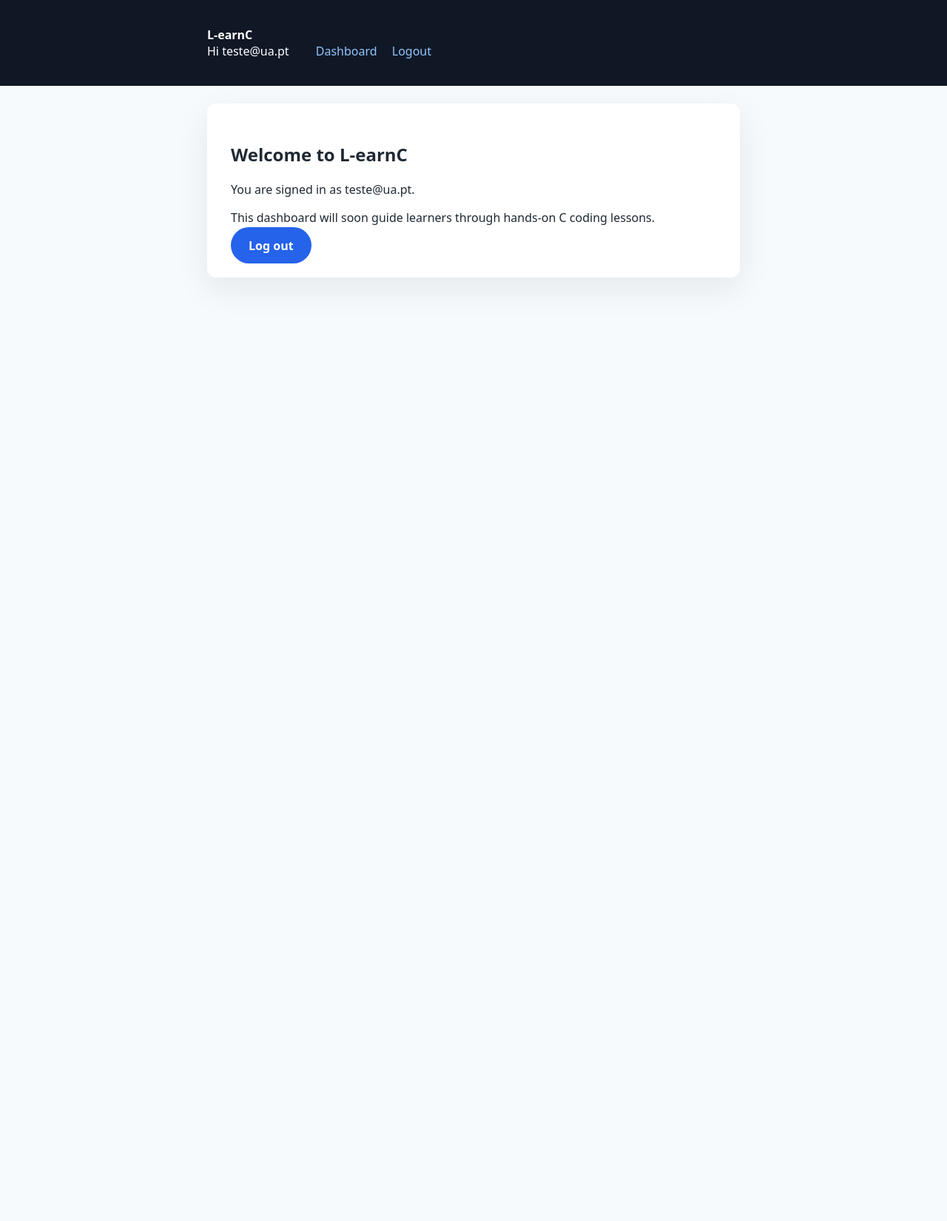
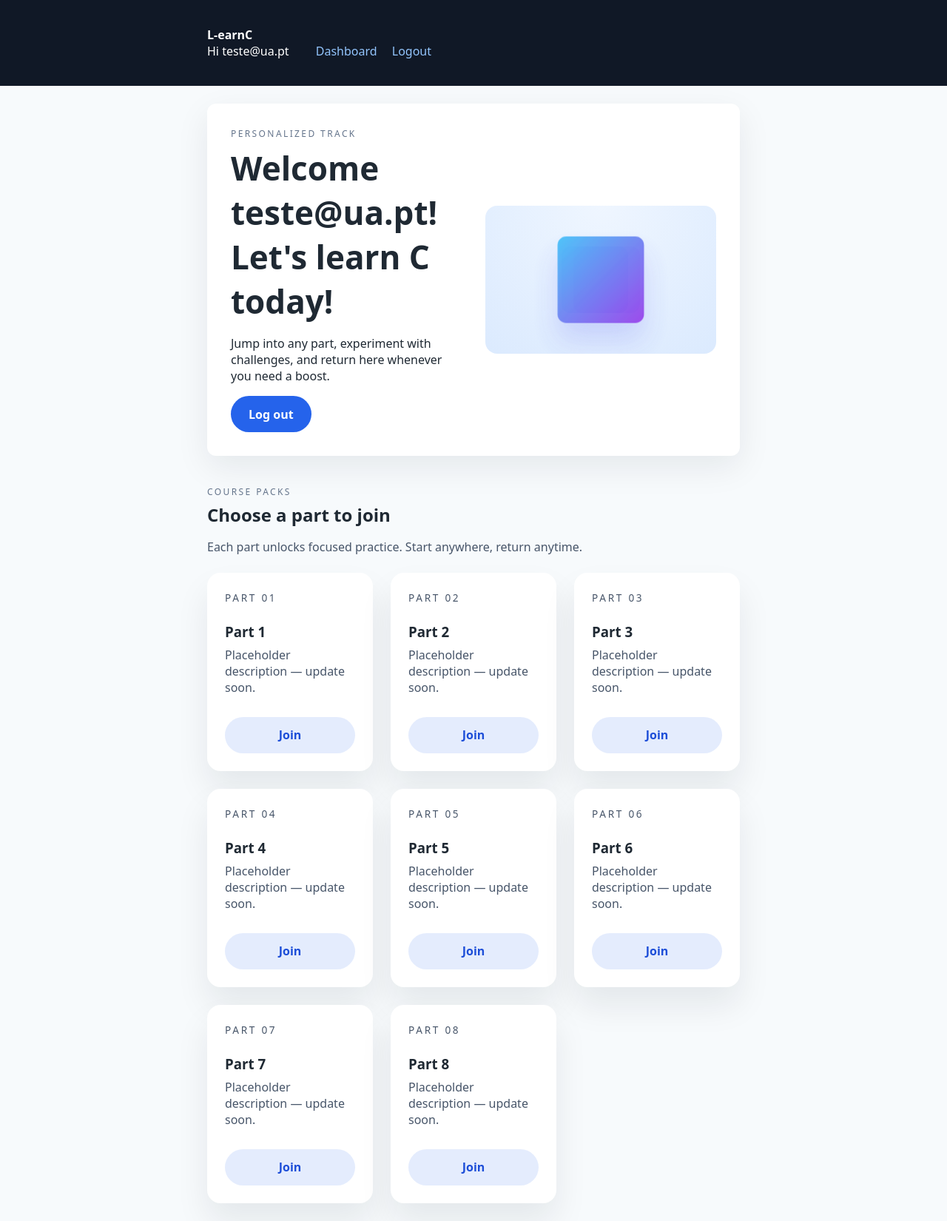
Before and after one commit to nicolasruchimura2/L-earnC, a Flask app: page /dashboard in a window 1280 px wide. Shown: the whole page at 74% size. Before the commit the page ends 381 px from the top, so only its background shows below. Run offline with Flask 3, Linux system fonts and the light colour scheme; a user stored in the database is signed in.

Commit message:
feat: modules implementation
Parts 1, 2 - 8 + animation

```diff
--- a/app/__init__.py
+++ b/app/__init__.py
@@ -8,7 +8,11 @@ login_manager.login_view = "auth.login"
 
 
 def create_app():
-    app = Flask(__name__)
+    app = Flask(
+        __name__,
+        template_folder="../templates",
+        static_folder="../static",
+    )
     app.config.from_mapping(
         SECRET_KEY="dev-insecure-change-me",
         SQLALCHEMY_DATABASE_URI="sqlite:///learnc.db",
--- a/app/routes.py
+++ b/app/routes.py
@@ -1,5 +1,6 @@
 from flask import (
     Blueprint,
+    abort,
     flash,
     redirect,
     render_template,
@@ -13,6 +14,15 @@ from .models import User
 
 auth_bp = Blueprint("auth", __name__)
 main_bp = Blueprint("main", __name__)
+
+COURSE_PARTS = [
+    {
+        "id": idx,
+        "title": f"Part {idx}",
+        "description": "Placeholder description — update soon.",
+    }
+    for idx in range(1, 9)
+]
 
 
 @auth_bp.route("/register", methods=["GET", "POST"])
@@ -81,4 +91,23 @@ def index():
 @main_bp.route("/dashboard")
 @login_required
 def dashboard():
-    return render_template("dashboard.html", user=current_user)
+    return render_template("dashboard.html", user=current_user, parts=COURSE_PARTS)
+
+
+@main_bp.route("/parts/<int:part_id>")
+@login_required
+def part_detail(part_id: int):
+    part = next((p for p in COURSE_PARTS if p["id"] == part_id), None)
+    if not part:
+        abort(404)
+    return render_template("part_detail.html", part=part)
+
+
+@main_bp.route("/parts/<int:part_id>/start", methods=["POST"])
+@login_required
+def start_part(part_id: int):
+    part = next((p for p in COURSE_PARTS if p["id"] == part_id), None)
+    if not part:
+        abort(404)
+    flash(f"{part['title']} kicked off. Feel free to explore other parts anytime.", "success")
+    return redirect(url_for("main.dashboard"))
--- a/static/css/main.css
+++ b/static/css/main.css
@@ -42,6 +42,125 @@ body {
   box-shadow: 0 15px 45px rgba(15, 23, 42, 0.08);
 }
 
+.hero {
+  display: grid;
+  gap: 2rem;
+  grid-template-columns: repeat(auto-fit, minmax(240px, 1fr));
+  align-items: center;
+}
+
+.hero-copy h1 {
+  font-size: clamp(2rem, 4vw, 2.75rem);
+  margin: 0.5rem 0 1rem;
+}
+
+.hero-actions {
+  display: flex;
+  gap: 1rem;
+  flex-wrap: wrap;
+}
+
+.eyebrow {
+  text-transform: uppercase;
+  letter-spacing: 0.2em;
+  font-size: 0.75rem;
+  color: #64748b;
+  margin: 0;
+}
+
+.hero-animation {
+  position: relative;
+  height: 200px;
+  background: radial-gradient(circle at top, #eff6ff, #dbeafe);
+  border-radius: 16px;
+  overflow: hidden;
+}
+
+.block {
+  position: absolute;
+  top: 50%;
+  width: 90px;
+  height: 90px;
+  border-radius: 12px;
+  transform: translate(-50%, -50%);
+}
+
+.block-left {
+  left: 25%;
+  background: linear-gradient(135deg, #38bdf8, #2563eb);
+  animation: block-left-move 4s ease-in-out infinite;
+}
+
+.block-right {
+  left: 75%;
+  background: linear-gradient(135deg, #c084fc, #9333ea);
+  animation: block-right-move 4s ease-in-out infinite;
+}
+
+.block-merged {
+  left: 50%;
+  width: 120px;
+  height: 120px;
+  opacity: 0;
+  background: linear-gradient(135deg, #38bdf8, #9333ea);
+  animation: block-merge-pulse 4s ease-in-out infinite;
+}
+
+@keyframes block-left-move {
+  0%,
+  20% {
+    left: 30%;
+    opacity: 1;
+  }
+  40%,
+  60% {
+    left: 50%;
+    opacity: 0;
+  }
+  80%,
+  100% {
+    left: 30%;
+    opacity: 1;
+  }
+}
+
+@keyframes block-right-move {
+  0%,
+  20% {
+    left: 70%;
+    opacity: 1;
+  }
+  40%,
+  60% {
+    left: 50%;
+    opacity: 0;
+  }
+  80%,
+  100% {
+    left: 70%;
+    opacity: 1;
+  }
+}
+
+@keyframes block-merge-pulse {
+  0%,
+  30% {
+    opacity: 0;
+    transform: translate(-50%, -50%) scale(0.5);
+  }
+  40%,
+  60% {
+    opacity: 1;
+    transform: translate(-50%, -50%) scale(1);
+    box-shadow: 0 25px 40px rgba(99, 102, 241, 0.25);
+  }
+  80%,
+  100% {
+    opacity: 0;
+    transform: translate(-50%, -50%) scale(0.8);
+  }
+}
+
 .form {
   display: flex;
   flex-direction: column;
@@ -73,6 +192,74 @@ button,
   cursor: pointer;
   text-decoration: none;
   text-align: center;
+}
+
+.btn.secondary {
+  background-color: rgba(37, 99, 235, 0.12);
+  color: #1d4ed8;
+}
+
+.btn.secondary:hover {
+  background-color: rgba(37, 99, 235, 0.2);
+}
+
+.packs {
+  margin-top: 2.5rem;
+}
+
+.packs-header h2 {
+  margin: 0.35rem 0;
+}
+
+.pack-grid {
+  display: grid;
+  grid-template-columns: repeat(auto-fit, minmax(220px, 1fr));
+  gap: 1.5rem;
+  margin-top: 1.5rem;
+}
+
+.pack-card {
+  background: #fff;
+  border-radius: 18px;
+  padding: 1.5rem;
+  display: flex;
+  flex-direction: column;
+  justify-content: space-between;
+  min-height: 220px;
+  box-shadow: 0 25px 45px rgba(15, 23, 42, 0.08);
+}
+
+.pack-label {
+  font-size: 0.85rem;
+  text-transform: uppercase;
+  letter-spacing: 0.2em;
+  color: #94a3b8;
+  margin: 0 0 0.75rem;
+}
+
+.pack-card h3 {
+  margin: 0 0 0.5rem;
+}
+
+.pack-card p {
+  margin: 0 0 1.5rem;
+  color: #475569;
+}
+
+.part-detail .breadcrumb {
+  margin-top: 0;
+  margin-bottom: 1.5rem;
+}
+
+.part-detail .part-actions {
+  display: flex;
+  gap: 1rem;
+  flex-wrap: wrap;
+  margin-top: 2rem;
+}
+
+.part-detail .part-actions form {
+  margin: 0;
 }
 
 .muted {
--- a/templates/dashboard.html
+++ b/templates/dashboard.html
@@ -1,10 +1,39 @@
 {% extends "base.html" %}
 {% block title %}Dashboard · L-earnC{% endblock %}
 {% block content %}
-<section class="card">
-  <h1>Welcome to L-earnC</h1>
-  <p>You are signed in as {{ user.email }}.</p>
-  <p>This dashboard will soon guide learners through hands-on C coding lessons.</p>
-  <a class="btn" href="{{ url_for('auth.logout') }}">Log out</a>
+<section class="card hero">
+  <div class="hero-copy">
+    <p class="eyebrow">Personalized track</p>
+    <h1>Welcome {{ user.email }}!<br>Let's learn C today!</h1>
+    <p>Jump into any part, experiment with challenges, and return here whenever you need a boost.</p>
+    <div class="hero-actions">
+      <a class="btn" href="{{ url_for('auth.logout') }}">Log out</a>
+    </div>
+  </div>
+  <div class="hero-animation" aria-hidden="true">
+    <div class="block block-left"></div>
+    <div class="block block-right"></div>
+    <div class="block block-merged"></div>
+  </div>
+</section>
+
+<section class="packs">
+  <header class="packs-header">
+    <p class="eyebrow">Course packs</p>
+    <h2>Choose a part to join</h2>
+    <p class="muted">Each part unlocks focused practice. Start anywhere, return anytime.</p>
+  </header>
+  <div class="pack-grid">
+    {% for part in parts %}
+    <article class="pack-card">
+      <div>
+        <p class="pack-label">Part {{ "%02d"|format(part.id) }}</p>
+        <h3>{{ part.title }}</h3>
+        <p>{{ part.description }}</p>
+      </div>
+      <a class="btn secondary" href="{{ url_for('main.part_detail', part_id=part.id) }}">Join</a>
+    </article>
+    {% endfor %}
+  </div>
 </section>
 {% endblock %}
```
Also changed, not shown: templates/part_detail.html (added, +16 -0 lines), instance/learnc.db.
